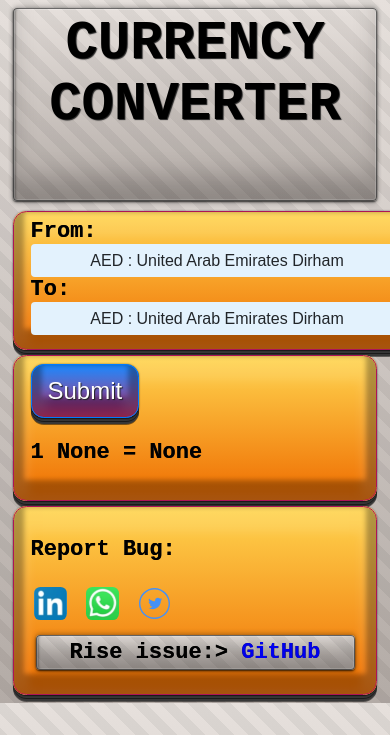
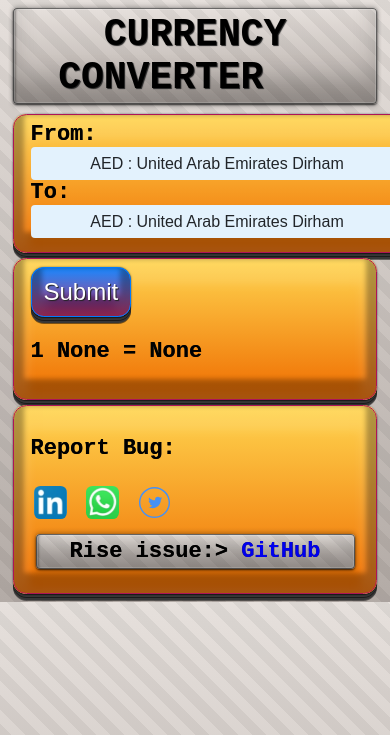
Before and after one commit to preity-10/currency-converter, a Flask app: page / in a window 390 px wide; the page is wider, and only the part inside the window is pictured. Shown: the top 735 px of that part. Run offline with Flask 2, Linux system fonts and the light colour scheme; data that the repository does not hold is empty.

Commit message:
Update style.css

```diff
--- a/static/style.css
+++ b/static/style.css
@@ -111,7 +111,15 @@
 }
 /****end icon *********/
 
+@media (max-width :768px) and (min-width:360px){
+  h1{
+    font-size: 1.9em;
+  }
+  .btn{
+    padding: .375rem .75rem;
+  }
 
+}
 
 @media (min-width :768px){
   .btn{
```
